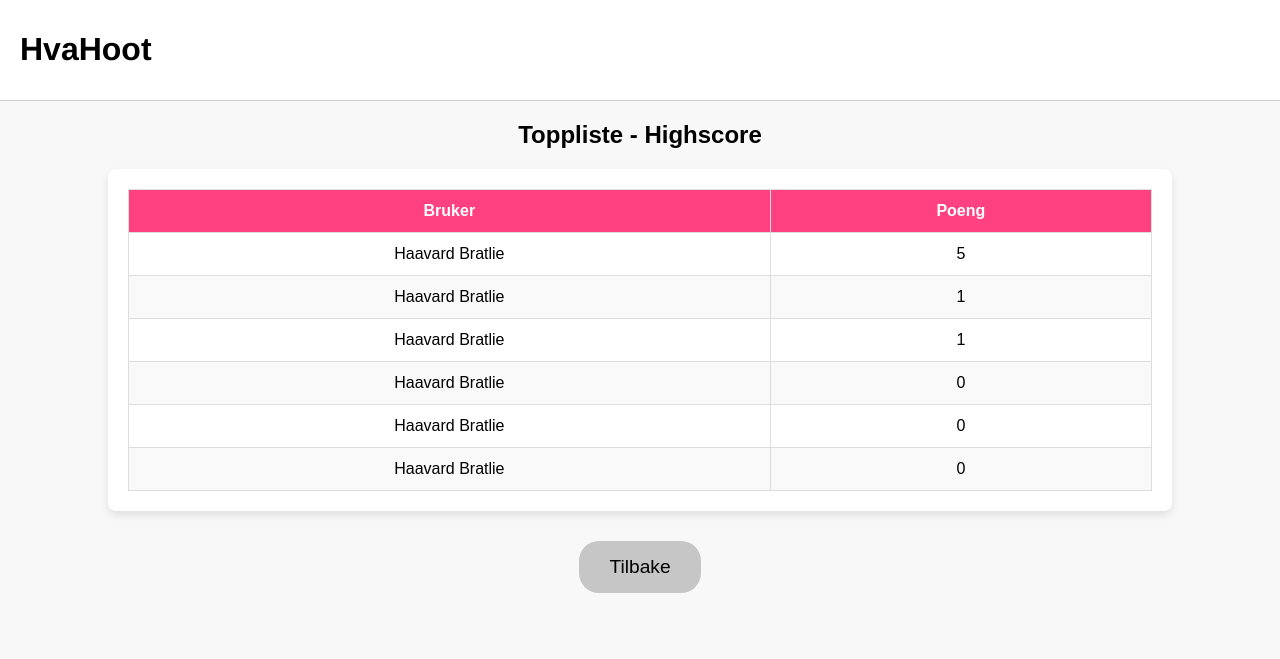
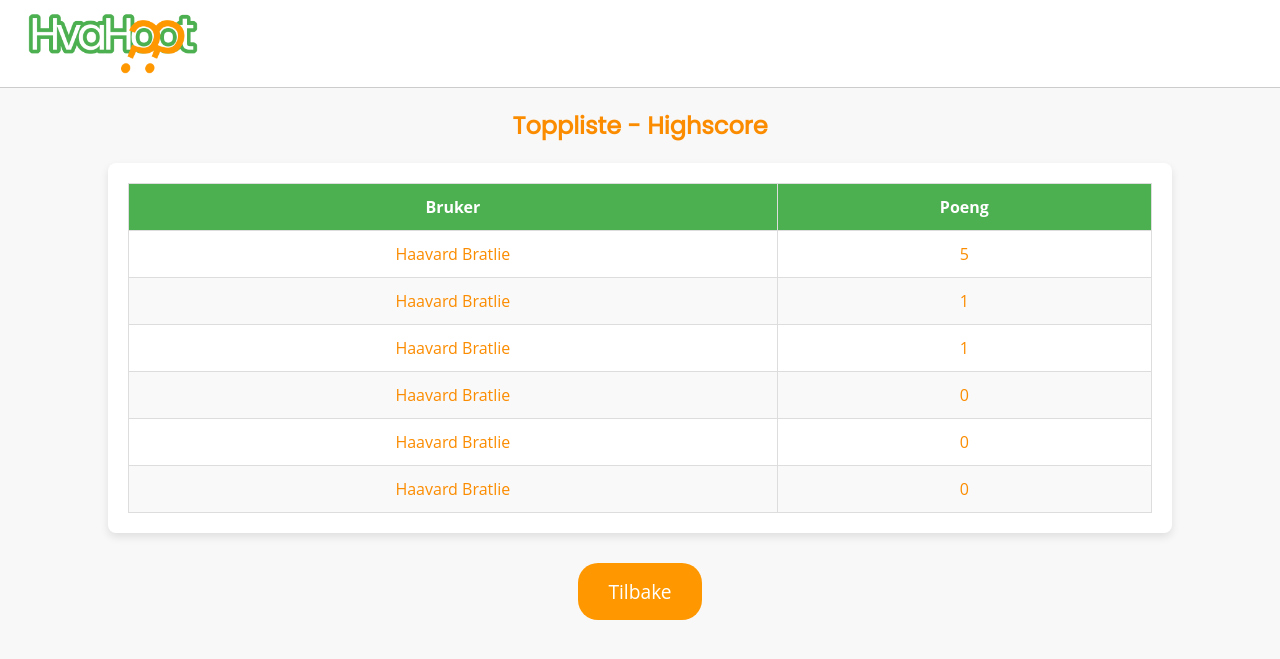
Before and after one commit to dimapodgorny/oppdrag-3-utvikling-i-par, a Flask app: page /highscore in a window 1280 px wide. Shown: the top 659 px of the page. Run offline with Flask 3, Linux system fonts and the light colour scheme; data comes from the database, SQL or seed files in the repository; both versions use the stored data as it was after the commit.

Commit message:
farger og fonter
lagt til logo, fonter, farger som sto i oppgaven

```diff
--- a/static/style.css
+++ b/static/style.css
@@ -1,9 +1,14 @@
 body {
-    font-family: Arial, sans-serif;
+    font-family: 'Open Sans', sans-serif;
     text-align: center;
+    color: #fb8c00;
     margin: 0;
     padding: 0;
     background-color: #f8f8f8;
+}
+
+.font {
+    font-family: 'Poppins';
 }
 
 header {
@@ -22,10 +27,8 @@ nav a {
     font-weight: bold;
 }
 
-.h_d {
-    color: black;
-    text-decoration: none;
-    font-family: 'Franklin Gothic Medium', 'Arial Narrow', Arial, sans-serif;
+.logo {
+    width: 15%;
 }
 
 .container {
@@ -46,13 +49,13 @@ h1 {
     margin: 10px;
     font-size: 1.2em;
     color: white;
-    background-color: #ff4081;
+    background-color: #4CAF50; /* Hovedfarge */
     border-radius: 20px;
     text-decoration: none;
 }
 
 .btn:hover {
-    background-color: #e91e63;
+    background-color: #45a049; /* Mørkere versjon av hovedfargen */
 }
 
 .btn2 {
@@ -60,14 +63,14 @@ h1 {
     padding: 15px 30px;
     margin: 10px;
     font-size: 1.2em;
-    color: black;
-    background-color: #C6C6C6;
+    color: white;
+    background-color: #FF9800; /* Sekundærfarge */
     border-radius: 20px;
     text-decoration: none;
 }
 
 .btn2:hover {
-    background-color: #9F9F9F;
+    background-color: #fb8c00; /* Mørkere versjon av sekundærfargen */
 }
 
 .error {
@@ -98,7 +101,7 @@ h1 {
 }
 
 .table th {
-    background-color: #ff4081;
+    background-color: #4CAF50; /* Hovedfarge */
     font-weight: bold;
     color: white;
 }
--- a/templates/base.html
+++ b/templates/base.html
@@ -6,15 +6,16 @@
     <meta name="viewport" content="width=device-width, initial-scale=1.0">
     <title>Haavard og Dimitri</title>
     <link rel="stylesheet" href="/static/style.css">
+    <link href='https://fonts.googleapis.com/css?family=Poppins' rel='stylesheet'>
 </head>
 
 <body>
 
     <header>
-        <a class="h_d" href="/"><h1>HvaHoot</h1></a>
+       <img class="logo" src="/static/HvaHoot_logo.png" alt="HvaHoot_logo">
         <nav>
             {% if 'user_id' in session %}
-            <h3>Logget inn som: {{ session['name'] }}</h3>
+            <h3 class="font">Logget inn som: {{ session['name'] }}</h3>
             {% else %}
             {% endif %}
         </nav>
--- a/templates/highscore.html
+++ b/templates/highscore.html
@@ -3,7 +3,7 @@
 {% block title %}Toppliste{% endblock %}
 
 {% block content %}
-<h2>Toppliste - Highscore</h2>
+<h2 class="font">Toppliste - Highscore</h2>
 <div class="table-container">
     <table class="table">
         <thead>
--- a/templates/login.html
+++ b/templates/login.html
@@ -4,7 +4,7 @@
 
 {% block content %}
 
-<h2>Logg inn</h2>
+<h2 class="font">Logg inn</h2>
 <form method="POST">
     <label for="name">Navn</label>
     <input type="text" name="name" placeholder="Navn" required><br><br>
--- a/templates/play.html
+++ b/templates/play.html
@@ -4,7 +4,7 @@
     <h2 id="result"></h2>
 </div>
 
-<h2>Spill HvaHoot!</h2>
+<h2 class="font">Spill HvaHoot!</h2>
 <div>
     <button onclick="quiz()" class="btn">Quiz</button>
 </div>
--- a/templates/register.html
+++ b/templates/register.html
@@ -3,7 +3,7 @@
 {% block title %}Registrer{% endblock %}
 
 {% block content %}
-<h2>Registrer ny bruker</h2>
+<h2 class="font">Registrer ny bruker</h2>
 <form method="POST">
     <label for="name">Navn</label>
     <input type="text" name="name" placeholder="Navn" required><br><br>
--- a/templates/user_highscore.html
+++ b/templates/user_highscore.html
@@ -3,7 +3,7 @@
 {% block title %}Dine Resultater{% endblock %}
 
 {% block content %}
-<h2>Dine Resultater</h2>
+<h2 class="font">Dine Resultater</h2>
 <div class="table-container">
     <table class="table">
         <thead>
```
Also changed, not shown: templates/index.html (+6 -3 lines), database.db, static/HvaHoot_logo.png (added).
